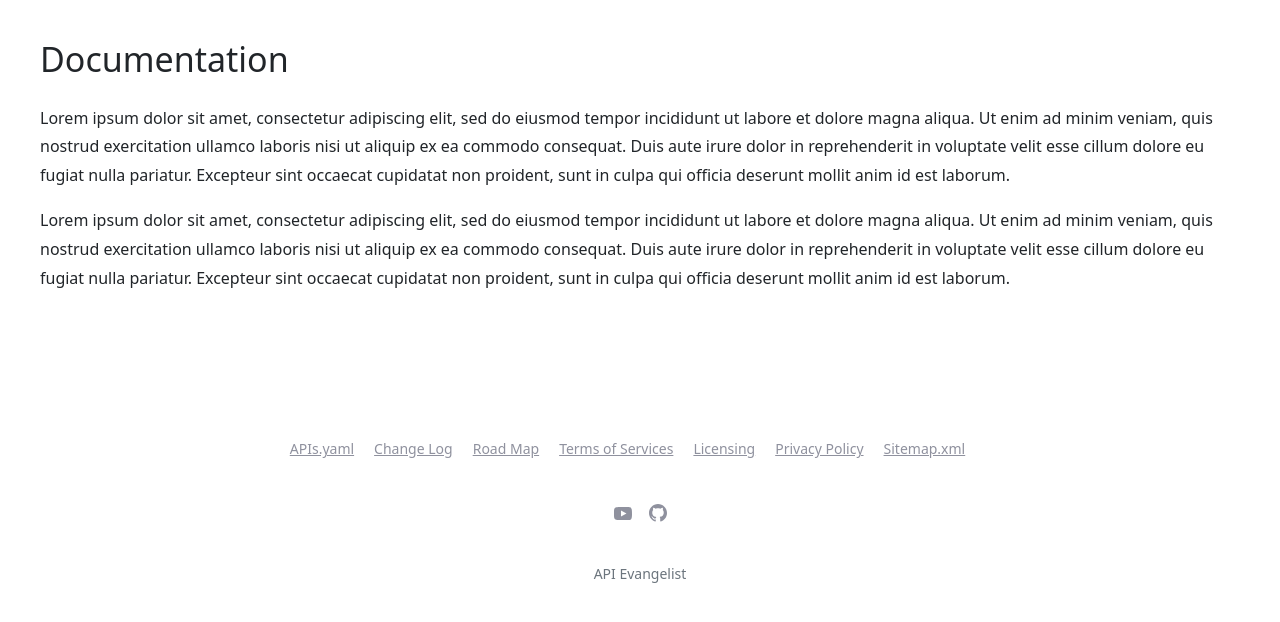
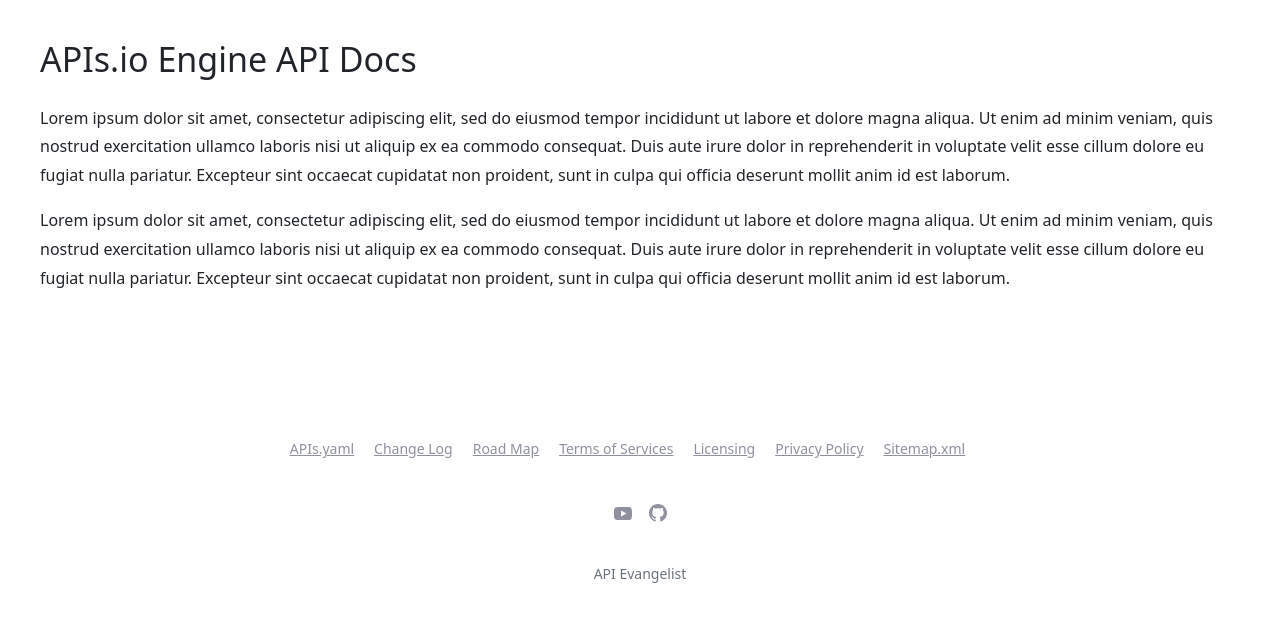
Before and after one commit to api-search/apis-io-engine, a Jekyll site: the page built from index.md, in a window 1280 px wide, cut to the strip 184-806 px from the top of the page. Built offline with Jekyll 4.4.1, drawn with Linux system fonts in a browser that asks for light colours; a script that is not in the unit is left out.

Commit message:
update title

```diff
--- a/index.md
+++ b/index.md
@@ -1,6 +1,6 @@
 ---
 layout: page
-title: Documentation
+title: APIs.io Engine API Docs
 ---
 Lorem ipsum dolor sit amet, consectetur adipiscing elit, sed do eiusmod tempor incididunt ut labore et dolore magna aliqua. Ut enim ad minim veniam, quis nostrud exercitation ullamco laboris nisi ut aliquip ex ea commodo consequat. Duis aute irure dolor in reprehenderit in voluptate velit esse cillum dolore eu fugiat nulla pariatur. Excepteur sint occaecat cupidatat non proident, sunt in culpa qui officia deserunt mollit anim id est laborum.
 
```
